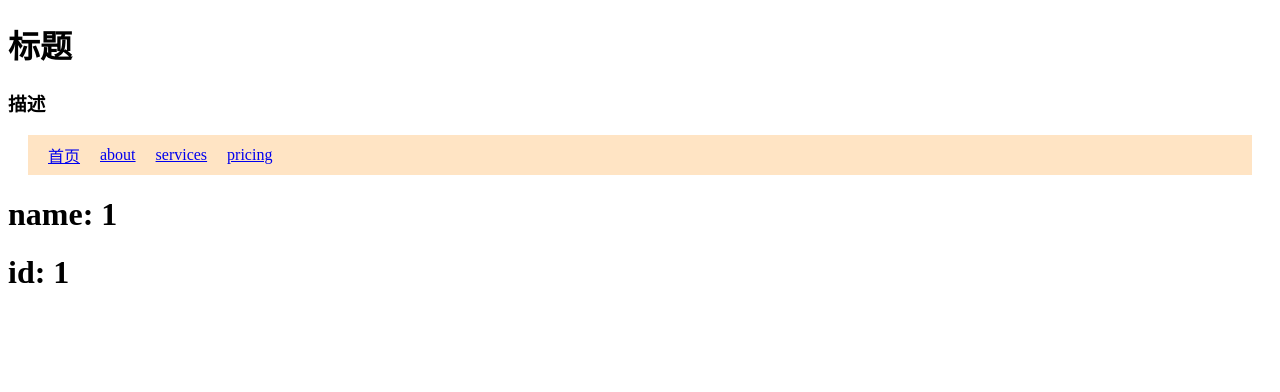
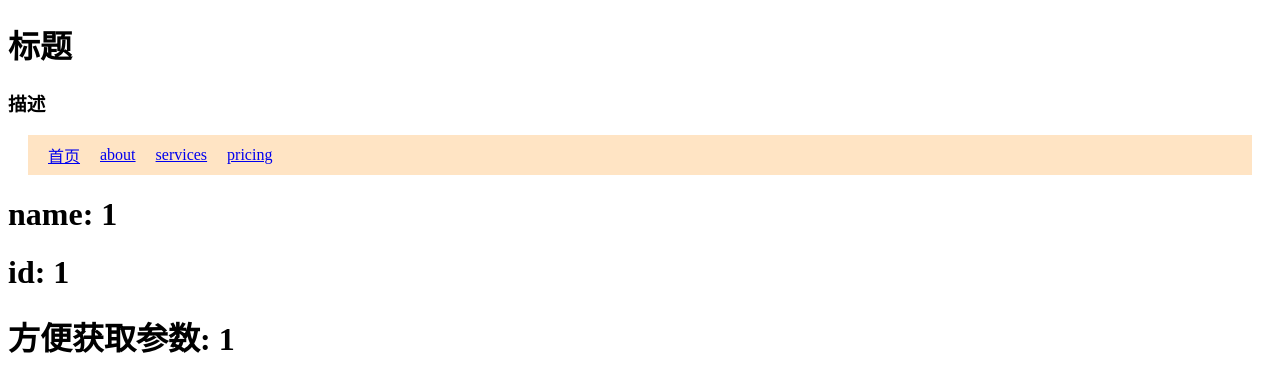
Before and after one commit to weijingbbb/Udemy-Nuxt3, a Nuxt app in the folder chapter/demo-1/: page /user/1/1 in a window 1280 px wide. Shown: the top 392 px of the page. Built offline with nearby package versions, Linux system fonts and the light colour scheme.

Commit message:
chapter-3 36 方便快捷提取路由参数

```diff
--- a/chapter/demo-1/pages/user/[name]/[id].vue
+++ b/chapter/demo-1/pages/user/[name]/[id].vue
@@ -2,6 +2,7 @@
     <div>
         <h1>name: {{ name }}</h1>
         <h1>id: {{ id }}</h1>
+        <h1>方便获取参数: {{ $route.params.id }}</h1>
     </div>
 </template>
 <script setup>
```
